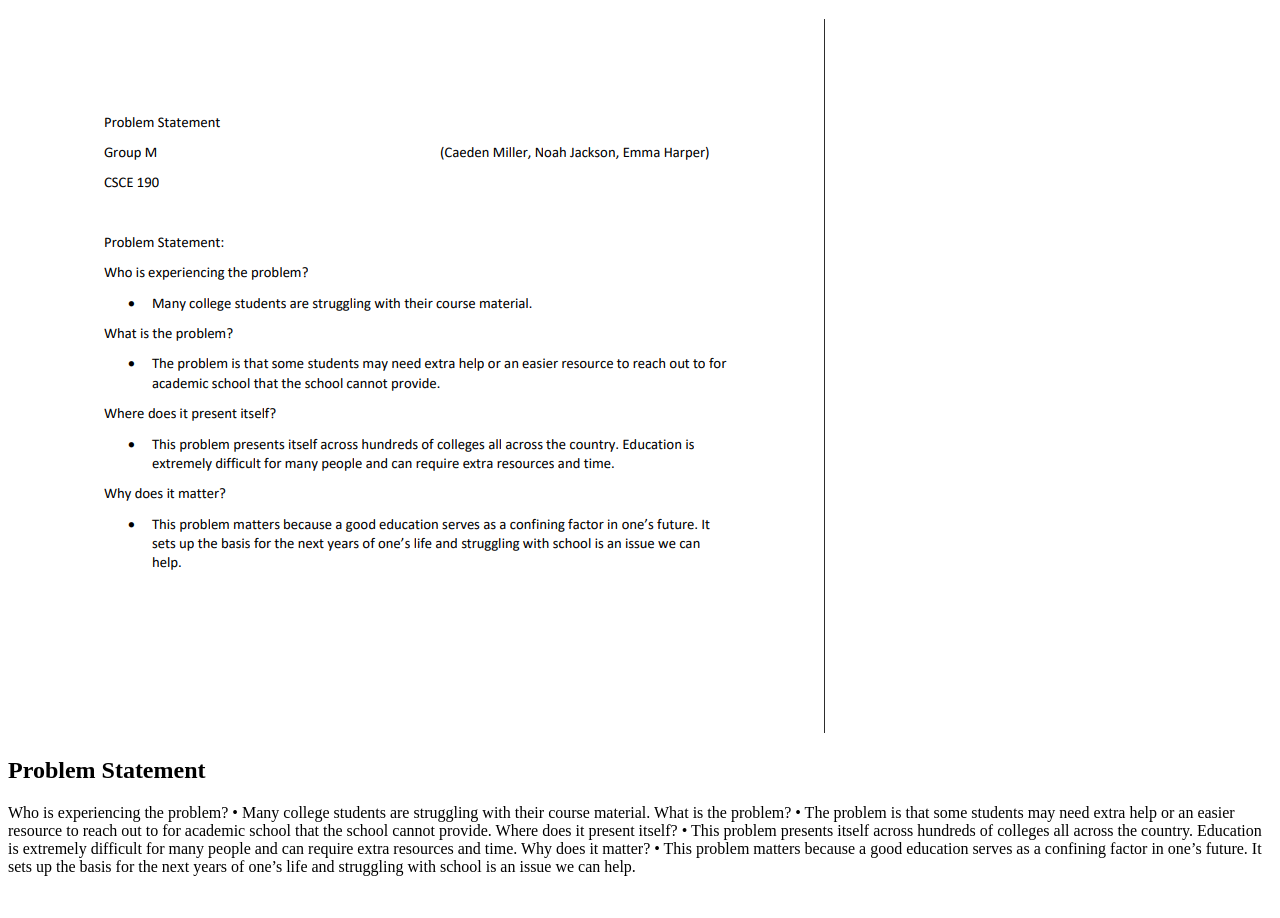
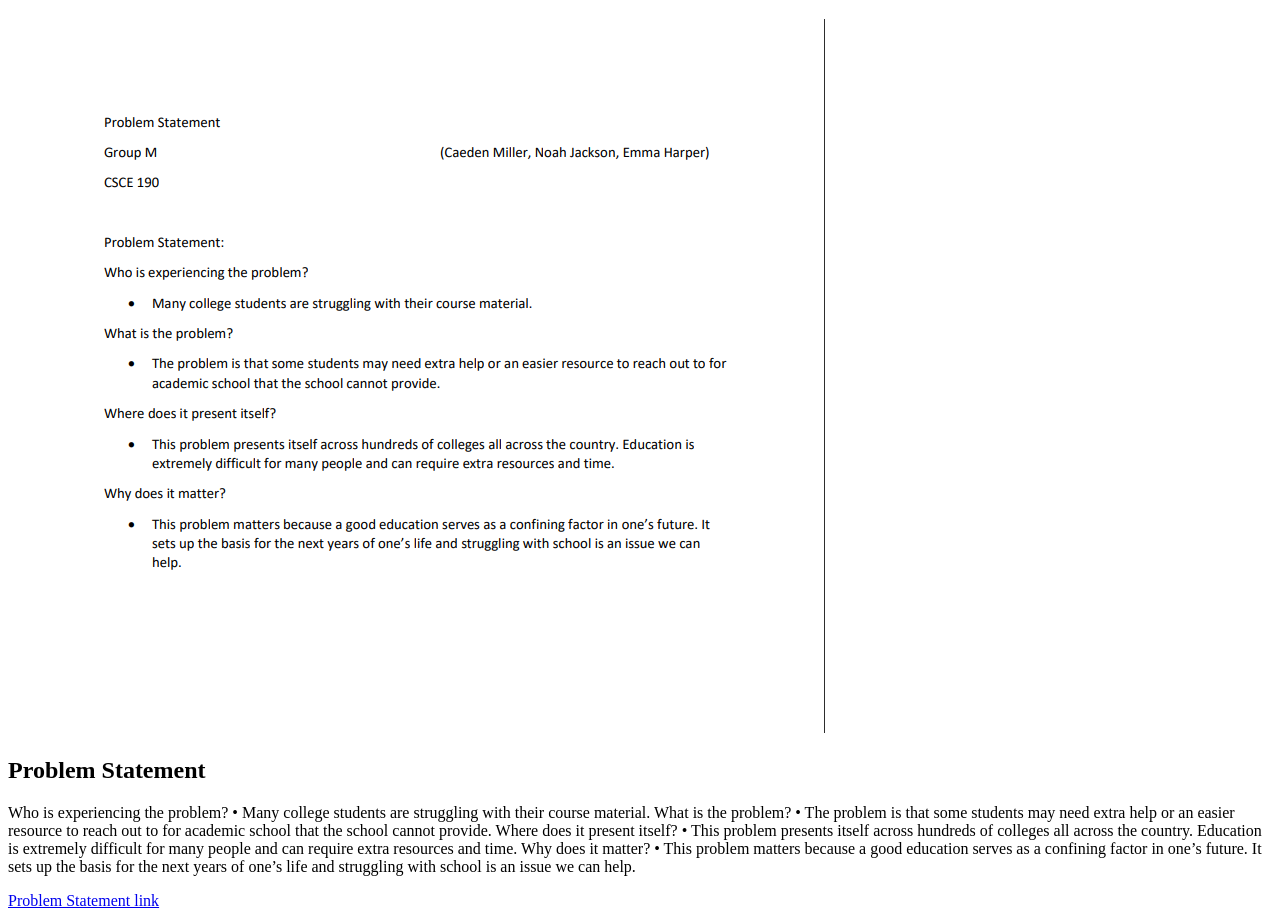
Before and after one commit to INguyen23/INguyen23.github.io, a plain HTML site: page index.html in a window 1280 px wide. Shown: the part 61-979 px from the top of the page. Before the commit the page ends 953 px from the top, so only its background shows below. Drawn offline with Linux system fonts and the light colour scheme.

Commit message:
Add files via upload

```diff
--- a/index.html
+++ b/index.html
@@ -22,6 +22,7 @@
                     • This problem matters because a good education serves as a confining factor in one’s future. It
                     sets up the basis for the next years of one’s life and struggling with school is an issue we can
                     help.</p>
+                    <a href="files/Problem Statement-converted.pdf">Problem Statement link</a>
                 </section>
             </section>
     </body>
```
Also changed, not shown: 1 other file.
